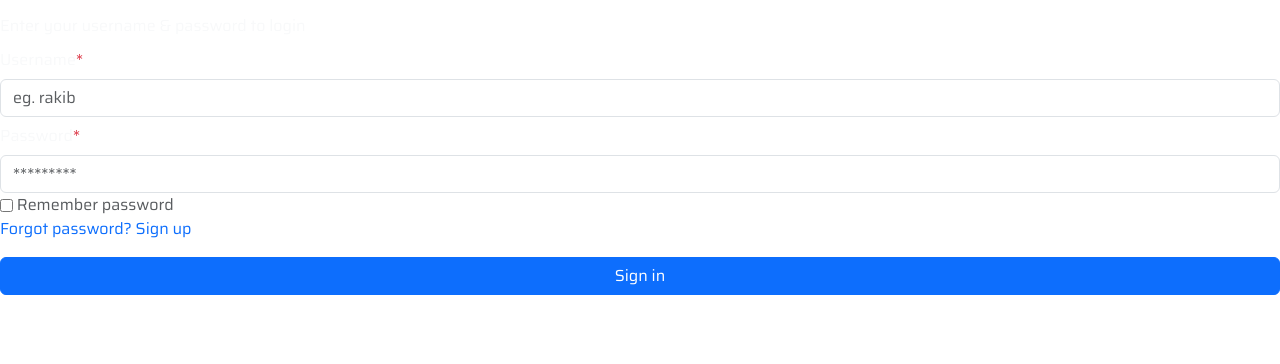
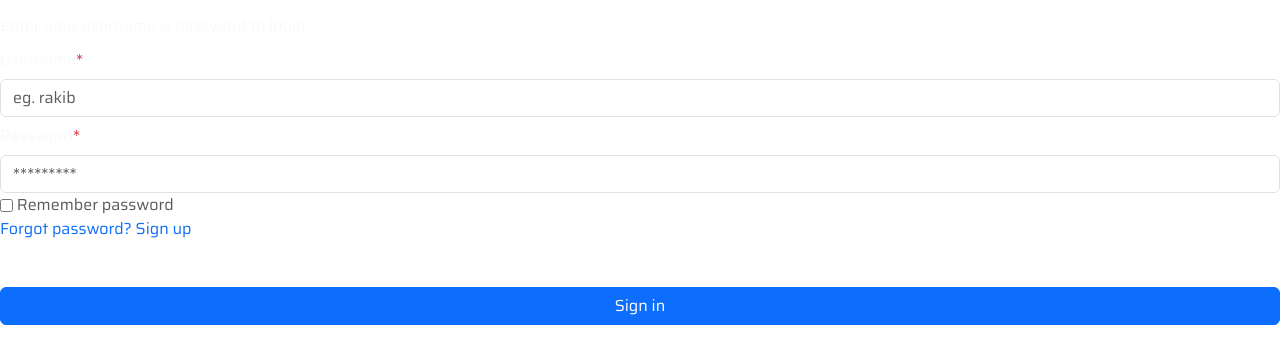
Before and after one commit to AtefRiahi1/DjangoProject, a Django app: template Projet_django/dashboard/templates/authenticate/auth/login.html in a window 1280 px wide. Shown: the part 57-421 px from the top of the page. Run offline with Django 4.2, Linux system fonts and the light colour scheme; the template is opened without the code that fills it, so the values that code supplies are empty; some libraries are stand-ins or nearby versions.

Commit message:
final_V2

```diff
--- a/Projet_django/dashboard/templates/authenticate/auth/login.html
+++ b/Projet_django/dashboard/templates/authenticate/auth/login.html
@@ -83,11 +83,11 @@
                         <label class="text-muted" for="checkbox1">Remember password</label>
                     </div>
                     <div>
-                    <a class="link" href="{% url "initiate_password_reset" %}">Forgot password?</a>
+                    <a class="link" style="margin-top:30px;" href="{% url "initiate_password_reset" %}">Forgot password?</a>
                     <a class="link" href="{% url "register" %}">Sign up</a>
                   </div>
-                    <div class="text-end mt-3">
-                        <button class="btn btn-primary btn-block w-100" type="submit">Sign in</button>
+                    <div class="text-end mt-3" >
+                        <button class="btn btn-primary btn-block w-100"  style="margin-top:30px;" type="submit">Sign in</button>
                     </div>
                 </div>
 
--- a/Projet_django/dashboard/templates/authenticate/auth/register.html
+++ b/Projet_django/dashboard/templates/authenticate/auth/register.html
@@ -72,7 +72,7 @@
 
                   <!-- Render form fields using Django's form API -->
                   <div class="form-group">
-                    <label class="col-form-label text-light">Name<span class="text-danger">*</span></label>
+                    <label class="col-form-label text-light ">Name<span class="text-danger">*</span></label>
                     {{ form.name }}
                   </div>
                   <div class="form-group">
```
Also changed, not shown: Projet_django/dashboard/db.sqlite3, 1 other file.
